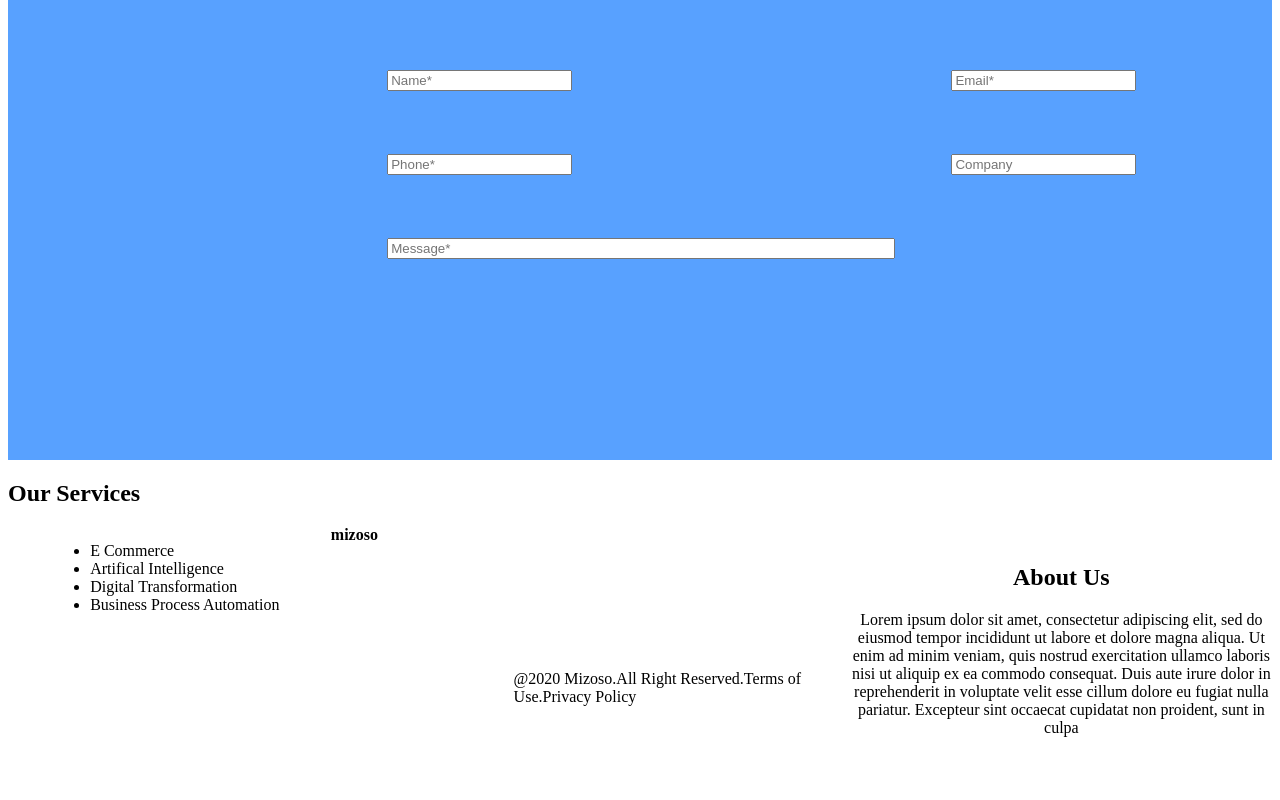
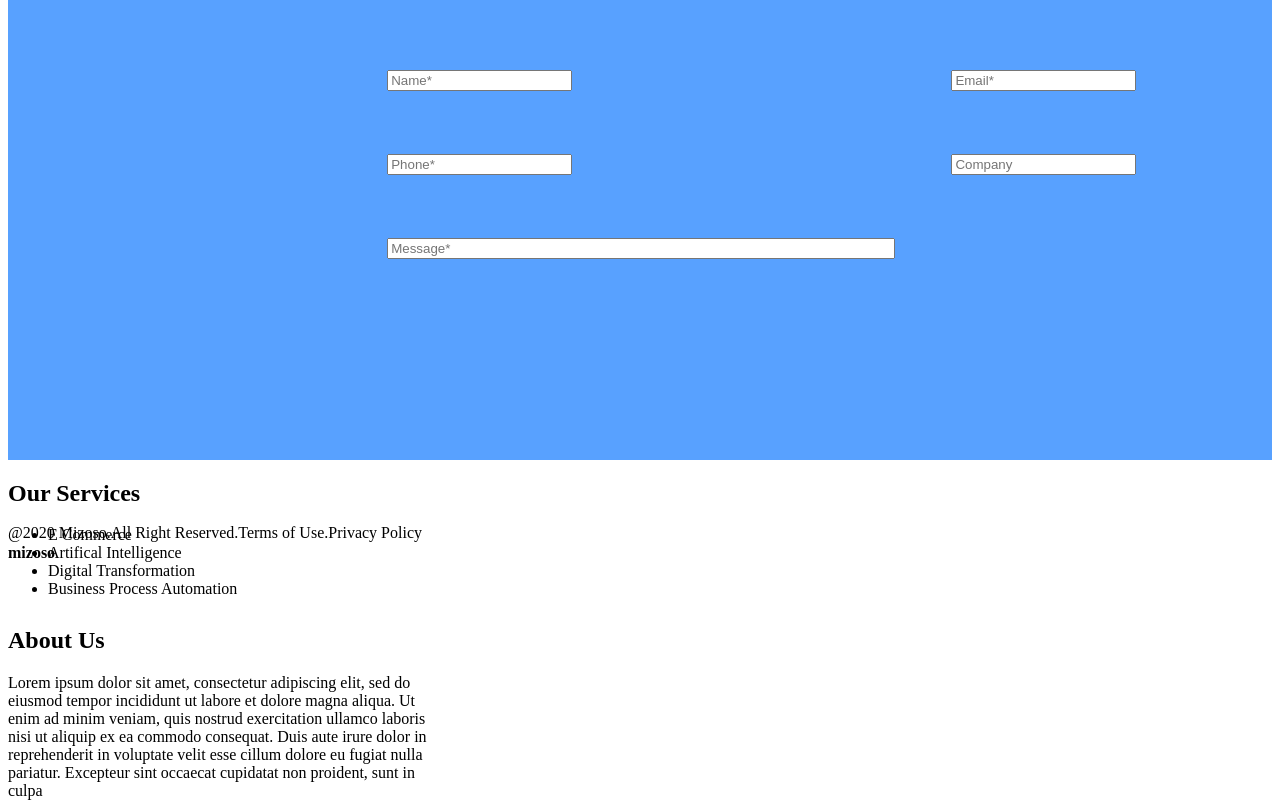
Before and after one commit to arsamawan/Miz-Corporate, an Angular app: page /footer in a window 1280 px wide. Shown: the part 1431-2231 px from the top of the page. Before the commit the page ends 2184 px from the top, so only its background shows below. Built offline with nearby package versions, Linux system fonts and the light colour scheme.

Commit message:
Footer Separate CSS File & Excluded inline CSS

```diff
--- a/src/app/footer/footer.component.css
+++ b/src/app/footer/footer.component.css
@@ -0,0 +1,27 @@
+.main-footer-div{
+  height: 10vh;
+
+}
+.footermain{
+  width: 100%;
+  height: 8vh;
+  float: left;
+
+}
+.footermain div {
+  width: 33.33%;
+  height: 100%;
+}
+
+
+
+
+
+
+
+
+
+.copyrights{
+  margin-bottom: 0;
+  height: 2vh;
+}
--- a/src/app/footer/footer.component.html
+++ b/src/app/footer/footer.component.html
@@ -1,17 +1,26 @@
-<div style="height: 190px;width: 100%"> <!--main div-->
-<!--Our Services-->
-  <div style="width: 33.33%;"><h2>Our Services</h2>
-    <ul style="margin-left: 10%;float: left">
+<div class="main-footer-div">
+ <!--Footer main-->  <!--main div-->
+<div class="footermain">
+
+<!--Our Services Footer-->
+  <div ><h2>Our Services</h2>
+    <ul>
       <li>E Commerce</li>
       <li>Artifical Intelligence</li>
       <li>Digital Transformation</li>
       <li>Business Process Automation</li>
     </ul>
   </div>
+
 <!-- Calligraphy-->
-  <div style="width: 33.33%;text-align: center;text-align: center"><b>mizoso</b></div>
+  <div>
+    <b>mizoso</b>
+  </div>
+
+
+
 <!-- About Us -->
-  <div style="width: 33.33%;float: right;text-align: center;margin-top: 0px">
+  <div>
     <h2>About Us</h2>
   <p>Lorem ipsum dolor sit amet, consectetur
     adipiscing elit, sed do eiusmod tempor
@@ -22,9 +31,14 @@
     reprehenderit in voluptate velit esse cillum
     dolore eu fugiat nulla pariatur. Excepteur sint occaecat cupidatat non proident, sunt in culpa </p>
   </div>
+
+
+
 <!--  Copyrights-->
 
 
 
 </div>
-<div style="bottom: 0;margin-left: 40%">@2020 Mizoso.All Right Reserved.Terms of Use.Privacy Policy</div>
+<!--all rights reserved-->
+  <div class="copyrights">@2020 Mizoso.All Right Reserved.Terms of Use.Privacy Policy</div>
+</div>
```
